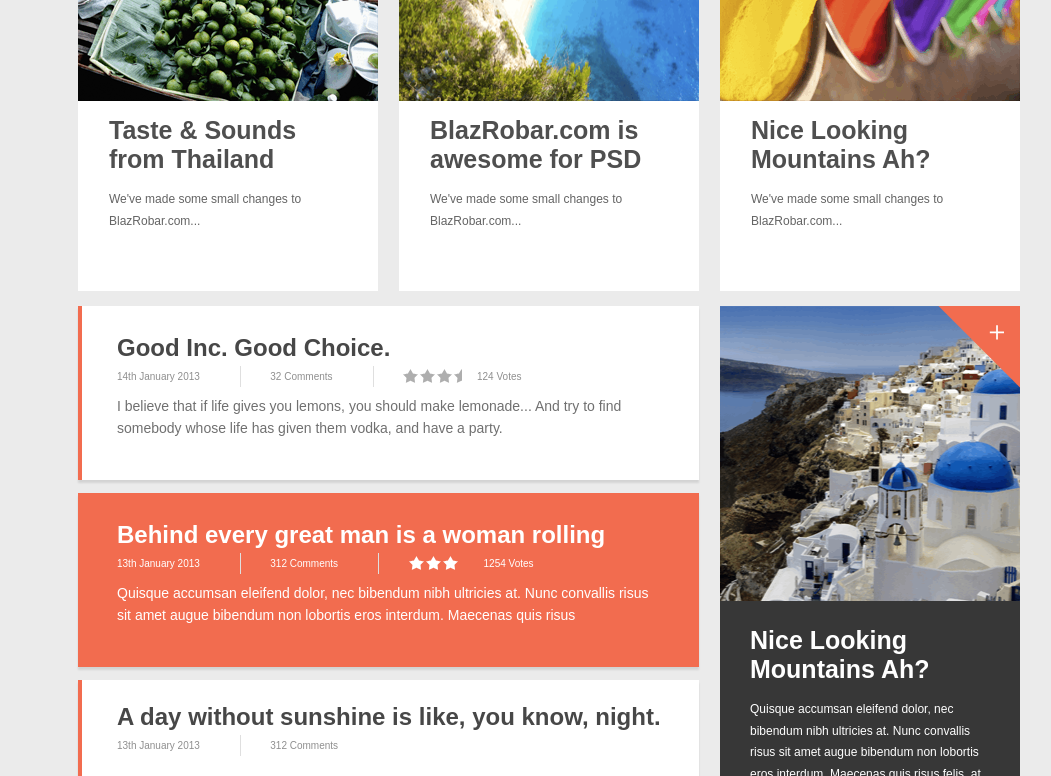
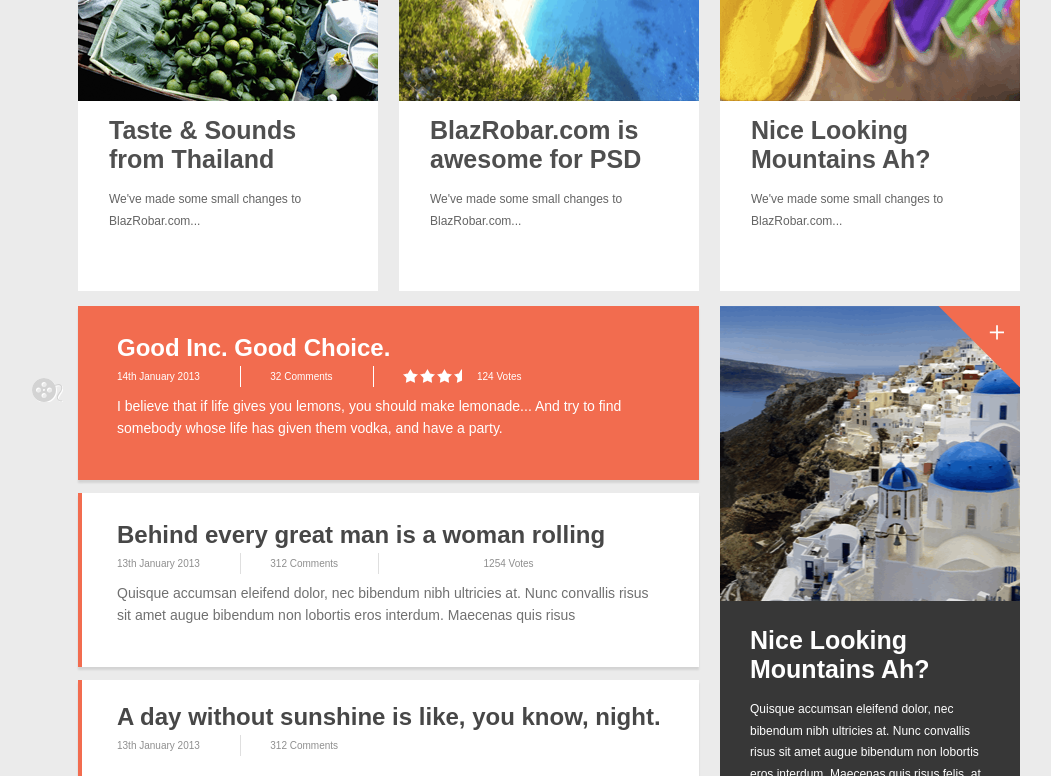
Before and after one commit to Azanny/css-goodinc, a plain HTML site: page index.html in a window 1280 px wide. In both pictures the pointer is over the element 523 px from the left and 1083 px from the top of the page. Shown: the part 707-1483 px from the top of the page, without its empty margins (91-1142 px from the left). Drawn offline with Linux system fonts and the light colour scheme.

Commit message:
pic&hover fixes

```diff
--- a/styles.css
+++ b/styles.css
@@ -160,7 +160,7 @@ section {
 #mainPic {
   height: 392px;
   position: relative;
-  background: url("assets/bridge.png");
+  background: url("assets/Bridge.png");
   background-position: top left;
 }
 
@@ -319,6 +319,7 @@ section {
 }
 
 .slice {
+	position:relative;
   background: #fff;
   height: 77px;
   margin-bottom: 7px;
@@ -355,6 +356,10 @@ section {
   height: 15px;
   margin-right: 25px;
   margin-bottom: -4px;
+  background: url(assets/whitestar.svg) repeat-x;
+}
+
+.slice:hover .stars {
   background: url(assets/whitestar.svg) repeat-x;
 }
 
@@ -397,18 +402,41 @@ section {
   border-right: 1px solid #dfdfdf;
 }
 
+.slice:hover li:not(:last-child) {
+  border-right: 1px solid #fff;
+}
 .slice li:not(:first-child) {
   padding-left: 25px;
 }
 
-.active {
+.slice:hover {
   background: #f26c4f;
 }
 
-.active h1,
-.active p,
-.active li {
+.slice:hover h1,
+.slice:hover p,
+.slice:hover li {
   color: #fff;
+}
+
+.slice:hover::before{
+	content:'';
+	position:absolute;
+	display:block;
+	background:url('assets/movie.svg') no-repeat;
+	width:32px;
+	height:25px;
+	top:31.5%;
+	left:-50px;
+
+}
+.slice:first-child:hover::before,
+.slice:nth-child(2):hover::before{
+	top:41%
+}
+
+.slice:nth-child(3):hover::before{
+	top:35%;
 }
 
 #readMore {
```
